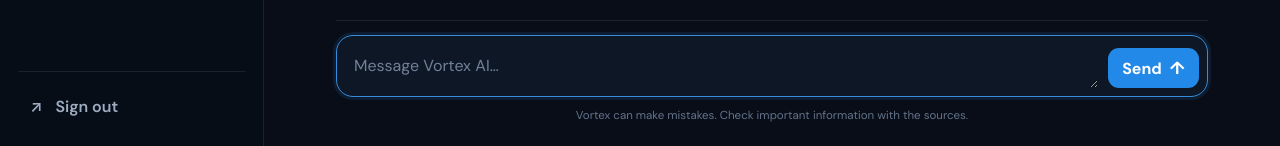
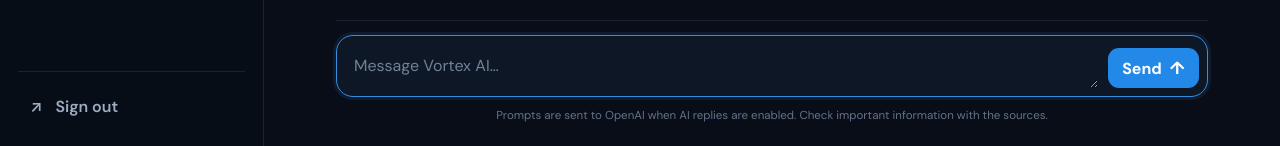
Before and after one commit to koniseggfan/local-chat, a Flask app: page /chat in a window 1280 px wide. Shown: the part 654-800 px from the top of the page. Run offline with Flask 3, Linux system fonts and the light colour scheme; the visitor is signed in with stand-in values (Sample User, id 1); data comes from the database, SQL or seed files in the repository; data that the repository does not hold is empty.

Commit message:
Show AI setup status and improve source transparency

```diff
--- a/app.py
+++ b/app.py
@@ -77,7 +77,7 @@ def login():
 @app.post("/api/logout")
 def logout():session.clear();return jsonify(ok=True)
 @app.get("/api/me")
-def me():return jsonify(username=session.get("username"))
+def me():return jsonify(username=session.get("username"),ai_enabled=OPENAI_CLIENT is not None)
 @app.get("/api/chats")
 def chats():
  if(x:=need()):return x
--- a/static/app.js
+++ b/static/app.js
@@ -160,6 +160,12 @@ if (document.body.classList.contains('login-page')) {
 
   (async () => {
     try {
+      const account = await api('/api/me');
+      if (!account.ai_enabled) {
+        $('.online-pill').classList.add('needs-setup');
+        $('.online-pill').innerHTML = '<span></span> AI setup needed';
+        $('.composer-note').textContent = 'Full AI replies need an OpenAI API key in the hosting settings. Wikipedia lookups still work.';
+      }
       if (new URLSearchParams(window.location.search).has('start')) {
         await newChat();
       } else {
--- a/static/style.css
+++ b/static/style.css
@@ -51,6 +51,8 @@ a{color:inherit}
 .chat-heading h1{font:700 1.15rem Manrope,system-ui,sans-serif;letter-spacing:-.025em;margin:0;color:#f4f7fc}
 .online-pill{display:flex;align-items:center;gap:8px;padding:8px 12px;border:1px solid var(--line);border-radius:99px;color:#aab8cc;font-size:.78rem;background:#0c1421}
 .online-pill span{width:7px;height:7px;border-radius:50%;background:#49d99e;box-shadow:0 0 12px #49d99e99}
+.online-pill.needs-setup{color:#e8c78e;border-color:#705a2d;background:#1e1a12}
+.online-pill.needs-setup span{background:#edb84a;box-shadow:0 0 12px #edb84a99}
 .mobile-brand{display:none;width:136px;background:#050505;border-radius:7px;overflow:hidden}
 .mobile-brand img{width:100%;display:block}
 #chat{flex:1;min-height:0;overflow-y:auto;padding:34px 0;display:flex;flex-direction:column;gap:22px;scroll-behavior:smooth}
--- a/templates/chat.html
+++ b/templates/chat.html
@@ -45,7 +45,7 @@
           <textarea id="question" rows="1" maxlength="1000" required placeholder="Message Vortex AI…" aria-label="Message Vortex AI"></textarea>
           <button id="send-button" type="submit" aria-label="Send message">Send <span aria-hidden="true">↑</span></button>
         </form>
-        <p class="composer-note">Vortex can make mistakes. Check important information with the sources.</p>
+        <p class="composer-note">Prompts are sent to OpenAI when AI replies are enabled. Check important information with the sources.</p>
       </div>
     </main>
   </div>
```
